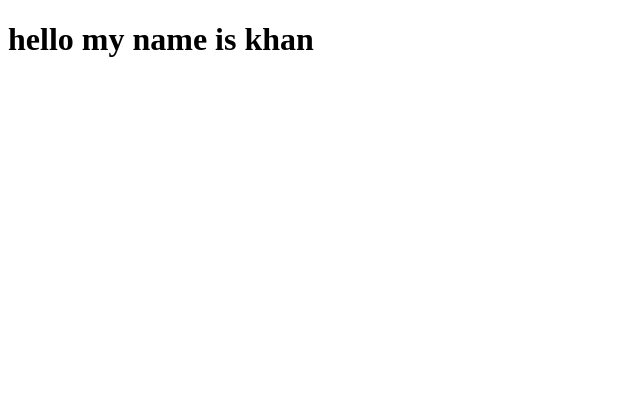
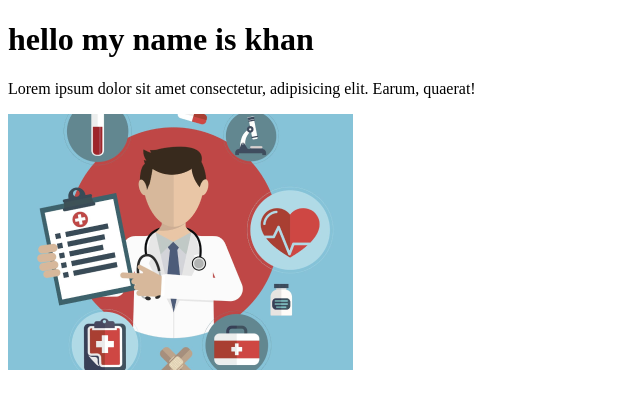
Before and after one commit to kaziFahmid/git-practice, a plain HTML site: page index.html in a window 1280 px wide. Shown: the whole page, without its empty margins (0-640 px from the left). Drawn offline with Linux system fonts and the light colour scheme.

Commit message:
img added

```diff
--- a/index.html
+++ b/index.html
@@ -8,5 +8,7 @@
 </head>
 <body>
     <h1>hello my name is khan</h1>
+    <p>Lorem ipsum dolor sit amet consectetur, adipisicing elit. Earum, quaerat!</p>
+    <img src="doc1.png" alt="">
 </body>
 </html>
```
